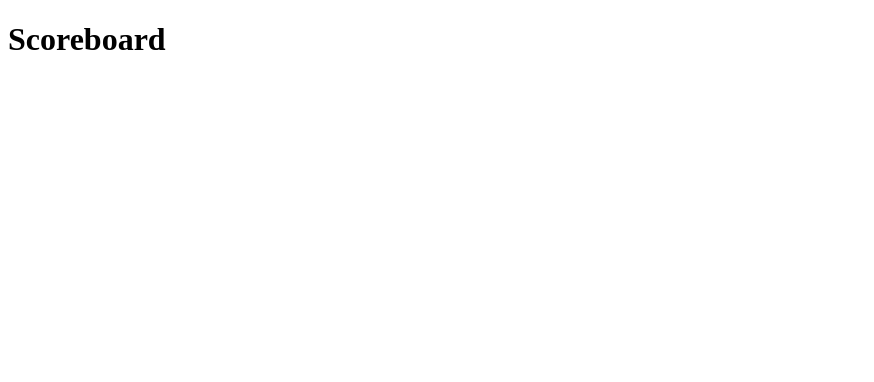
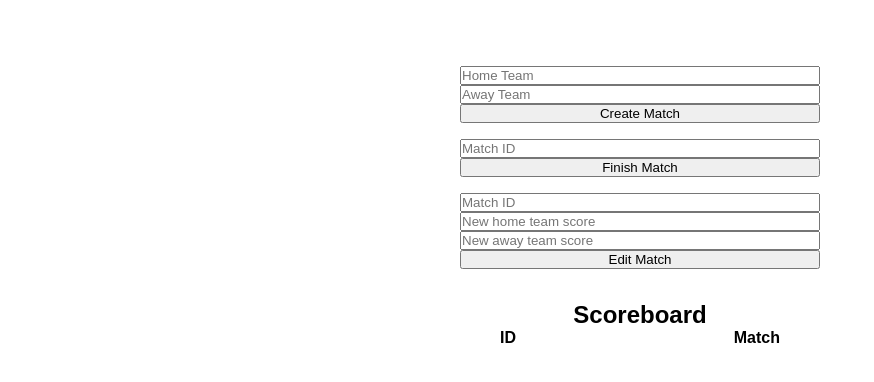
Before and after one commit to ncondes/scoreboard-library, a React (Vite) app: page / in a window 1280 px wide. Shown: the top 382 px of the page, without its empty margins (0-874 px from the left). Built offline with nearby package versions, Linux system fonts and the light colour scheme.

Commit message:
example of custom hook working

```diff
--- a/src/App.tsx
+++ b/src/App.tsx
@@ -1,7 +1,9 @@
+import { Example } from './components/example';
+
 const App = () => {
    return (
       <>
-         <h1>Scoreboard</h1>
+         <Example />
       </>
    );
 };
--- /dev/null
+++ b/src/components/example/Example.tsx
@@ -0,0 +1,19 @@
+import { useScoreboard } from '../../library';
+import { CreateMatch, EditMatch, FinishMatch } from '../forms';
+import { Scoreboard } from '../scoreboard';
+import '../../styles/Example.css';
+
+export const Example = () => {
+   const { createMatch, finishMatch, editMatch, summary } = useScoreboard();
+
+   return (
+      <div className="container">
+         <div className="forms">
+            <CreateMatch createMatch={createMatch} />
+            <FinishMatch finishMatch={finishMatch} />
+            <EditMatch editMatch={editMatch} />
+         </div>
+         <Scoreboard data={summary} />
+      </div>
+   );
+};
--- /dev/null
+++ b/src/components/example/index.ts
@@ -0,0 +1 @@
+export * from './Example';
--- /dev/null
+++ b/src/components/forms/CreateMatch.tsx
@@ -0,0 +1,33 @@
+import { FC, useRef } from 'react';
+
+interface Props {
+   createMatch: (homeTeam: string, awayTeam: string) => void;
+}
+
+export const CreateMatch: FC<Props> = ({ createMatch }) => {
+   const homeTeamRef = useRef<HTMLInputElement>(null);
+   const awayTeamRef = useRef<HTMLInputElement>(null);
+
+   const handleClick = () => {
+      const homeTeam = homeTeamRef.current!.value;
+      const awayTeam = awayTeamRef.current!.value;
+
+      if (!homeTeam || !awayTeam) return;
+
+      createMatch(homeTeam, awayTeam);
+
+      // reset input
+      homeTeamRef.current!.value = '';
+      awayTeamRef.current!.value = '';
+   };
+
+   return (
+      <div className="form">
+         <input placeholder="Home Team" ref={homeTeamRef} type="text" />
+         <input placeholder="Away Team" ref={awayTeamRef} type="text" />
+         <button type="button" onClick={handleClick}>
+            Create Match
+         </button>
+      </div>
+   );
+};
--- /dev/null
+++ b/src/components/forms/EditMatch.tsx
@@ -0,0 +1,50 @@
+import { FC, useRef } from 'react';
+
+interface Props {
+   editMatch: (matchId: string, score: [number, number]) => void;
+}
+
+export const EditMatch: FC<Props> = ({ editMatch }) => {
+   const matchIdRef = useRef<HTMLInputElement>(null);
+   const homeTeamScoreRef = useRef<HTMLInputElement>(null);
+   const awayTeamScoreRef = useRef<HTMLInputElement>(null);
+
+   const handleClick = () => {
+      console.log(homeTeamScoreRef);
+
+      const matchId = matchIdRef.current!.value;
+      const homeTeamScore = homeTeamScoreRef.current!.value;
+      const awayTeamScore = awayTeamScoreRef.current!.value;
+
+      const score: [number, number] = [
+         Number(homeTeamScore),
+         Number(awayTeamScore),
+      ];
+
+      editMatch(matchId, score);
+
+      // reset input
+      matchIdRef.current!.value = '';
+      homeTeamScoreRef.current!.value = '';
+      awayTeamScoreRef.current!.value = '';
+   };
+
+   return (
+      <div className="form">
+         <input placeholder="Match ID" ref={matchIdRef} type="text" />
+         <input
+            placeholder="New home team score"
+            ref={homeTeamScoreRef}
+            type="number"
+         />
+         <input
+            placeholder="New away team score"
+            ref={awayTeamScoreRef}
+            type="number"
+         />
+         <button type="button" onClick={handleClick}>
+            Edit Match
+         </button>
+      </div>
+   );
+};
--- /dev/null
+++ b/src/components/forms/FinishMatch.tsx
@@ -0,0 +1,29 @@
+import { FC, useRef } from 'react';
+
+interface Props {
+   finishMatch: (matchId: string) => void;
+}
+
+export const FinishMatch: FC<Props> = ({ finishMatch }) => {
+   const matchIdRef = useRef<HTMLInputElement>(null);
+
+   const handleClick = () => {
+      const matchId = matchIdRef.current!.value;
+
+      if (!matchId) return;
+
+      finishMatch(matchId);
+
+      // reset input
+      matchIdRef.current!.value = '';
+   };
+
+   return (
+      <div className="form">
+         <input placeholder="Match ID" ref={matchIdRef} type="text" />
+         <button type="button" onClick={handleClick}>
+            Finish Match
+         </button>
+      </div>
+   );
+};
--- /dev/null
+++ b/src/components/forms/index.ts
@@ -0,0 +1,3 @@
+export { CreateMatch } from './CreateMatch';
+export { EditMatch } from './EditMatch';
+export { FinishMatch } from './FinishMatch';
--- /dev/null
+++ b/src/components/scoreboard/Match.tsx
@@ -0,0 +1,17 @@
+import { FC } from 'react';
+import { IMatch } from '../../interfaces';
+
+export const Match: FC<IMatch> = ({ id, homeTeam, awayTeam, score }) => {
+   return (
+      <li>
+         <div className="match">
+            <span>{id}</span>
+            <div>
+               <span>{homeTeam}</span>
+               <span>{` ${score[0]} - ${score[1]} `}</span>
+               <span>{awayTeam}</span>
+            </div>
+         </div>
+      </li>
+   );
+};
--- /dev/null
+++ b/src/components/scoreboard/Scoreboard.tsx
@@ -0,0 +1,24 @@
+import { FC } from 'react';
+import { IMatch } from '../../interfaces';
+import { Match } from './Match';
+
+interface Props {
+   data: IMatch[];
+}
+
+export const Scoreboard: FC<Props> = ({ data }) => {
+   return (
+      <div className="scoreboard">
+         <h2>Scoreboard</h2>
+         <div className="scoreboard-labels">
+            <span>ID</span>
+            <span>Match</span>
+         </div>
+         <ul>
+            {data.map((match) => (
+               <Match key={match.id} {...match} />
+            ))}
+         </ul>
+      </div>
+   );
+};
--- /dev/null
+++ b/src/components/scoreboard/index.ts
@@ -0,0 +1,2 @@
+export { Match } from './Match';
+export { Scoreboard } from './Scoreboard';
--- a/src/library/useScoreboard.tsx
+++ b/src/library/useScoreboard.tsx
@@ -28,6 +28,7 @@ export const useScoreboard = () => {
 
    const editMatch = (matchId: string, score: [number, number]) => {
       if (!matchId) throw new Error('id was not provided');
+      if (!score) throw new Error('score was not provided');
 
       setScoreboard((curr) =>
          curr.map((match) =>
--- /dev/null
+++ b/src/styles/Example.css
@@ -0,0 +1,59 @@
+* {
+   box-sizing: border-box;
+   font-family: sans-serif;
+   margin: 0;
+   padding: 0;
+}
+
+ul {
+   list-style-type: none;
+   margin: 0;
+   padding: 0;
+   width: 100%;
+}
+
+.container {
+   align-items: center;
+   display: flex;
+   flex-direction: column;
+   padding: 50px;
+}
+
+.forms {
+   display: flex;
+   flex-direction: column;
+   max-width: 360px;
+   width: 100%;
+}
+
+.forms > * {
+   margin-top: 16px;
+}
+
+.form {
+   display: flex;
+   flex-direction: column;
+}
+
+.scoreboard {
+   align-items: center;
+   display: flex;
+   flex-direction: column;
+   margin-top: 32px;
+   max-width: 360px;
+   width: 100%;
+}
+
+.scoreboard-labels {
+   display: flex;
+   font-weight: 600;
+   justify-content: space-between;
+   padding: 0 40px;
+   width: 100%;
+}
+
+.match {
+   display: flex;
+   justify-content: space-between;
+   width: 100%;
+}
```
Also changed, not shown: 1 other file (tests, documents, lock files or other folders).
